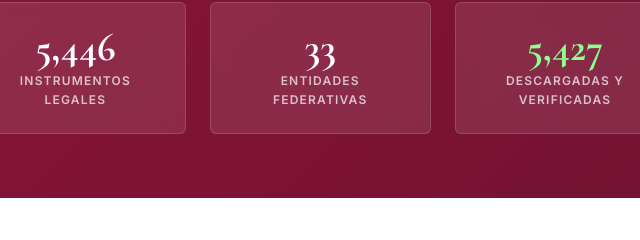
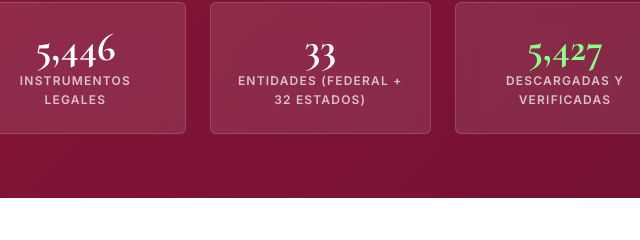
Before and after one commit to PhilippeWhaat/LegismEx, a plain HTML site: page dashboard.html in a window 1280 px wide. Shown: the part 288-528 px from the top of the page, 75-715 px from the left. Drawn offline with nearby package versions, Linux system fonts and the light colour scheme.

Commit message:
Corregir etiqueta de entidades en dashboard
Cambia "Entidades federativas" a "Entidades (federal + 32 estados)"
para reflejar que son 32 entidades federativas más el nivel federal.

```diff
--- a/dashboard.html
+++ b/dashboard.html
@@ -515,7 +515,7 @@ tr:hover td { background: var(--wine-bg); }
     </div>
     <div class="stat-card animate animate-delay-2">
       <div class="stat-number" id="s-entidades">-</div>
-      <div class="stat-label">Entidades federativas</div>
+      <div class="stat-label">Entidades (federal + 32 estados)</div>
     </div>
     <div class="stat-card animate animate-delay-3">
       <div class="stat-number green" id="s-descargadas">-</div>
```
